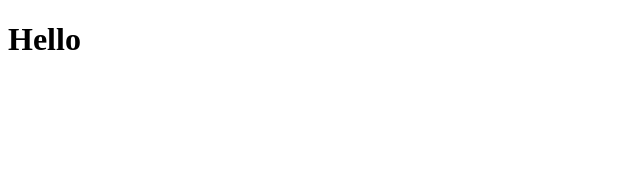
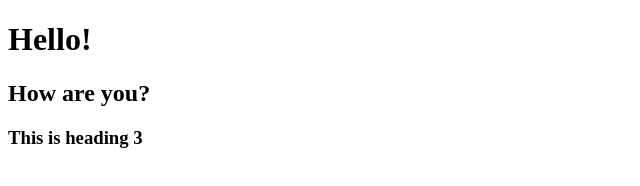
Before and after one commit to Tigran1991/new, a plain HTML site: page index.html in a window 1280 px wide. Shown: the whole page, without its empty margins (0-640 px from the left). Drawn offline with Linux system fonts and the light colour scheme.

Commit message:
some changes again

```diff
--- a/index.html
+++ b/index.html
@@ -7,6 +7,8 @@
 		<title>new</title>
 	</head>
 	<body>
-		<h1>Hello</h1>
+		<h1>Hello!</h1>
+		<h2>How are you?</h2>
+		<h3>This is heading 3</h3>
 	</body>
 </html>
```
